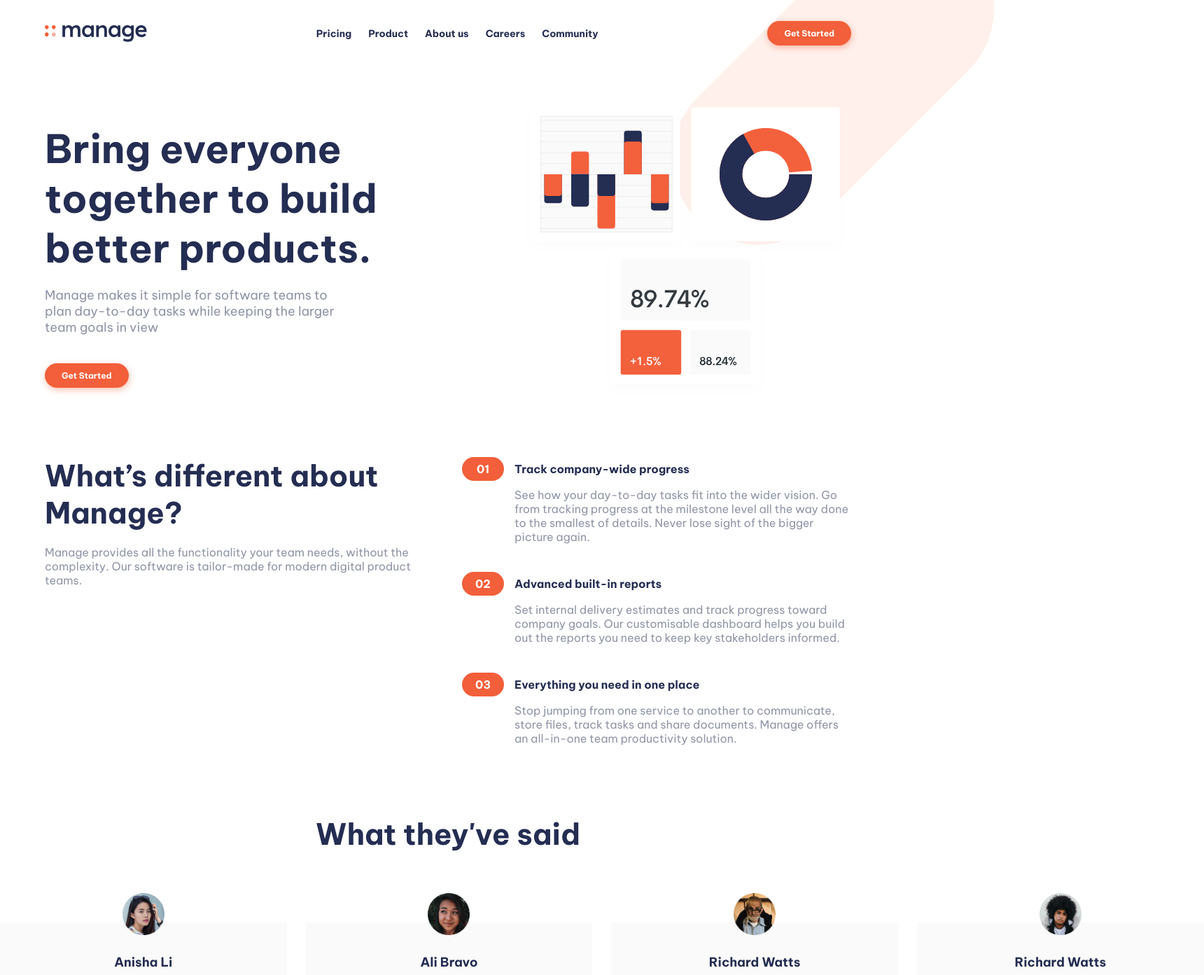
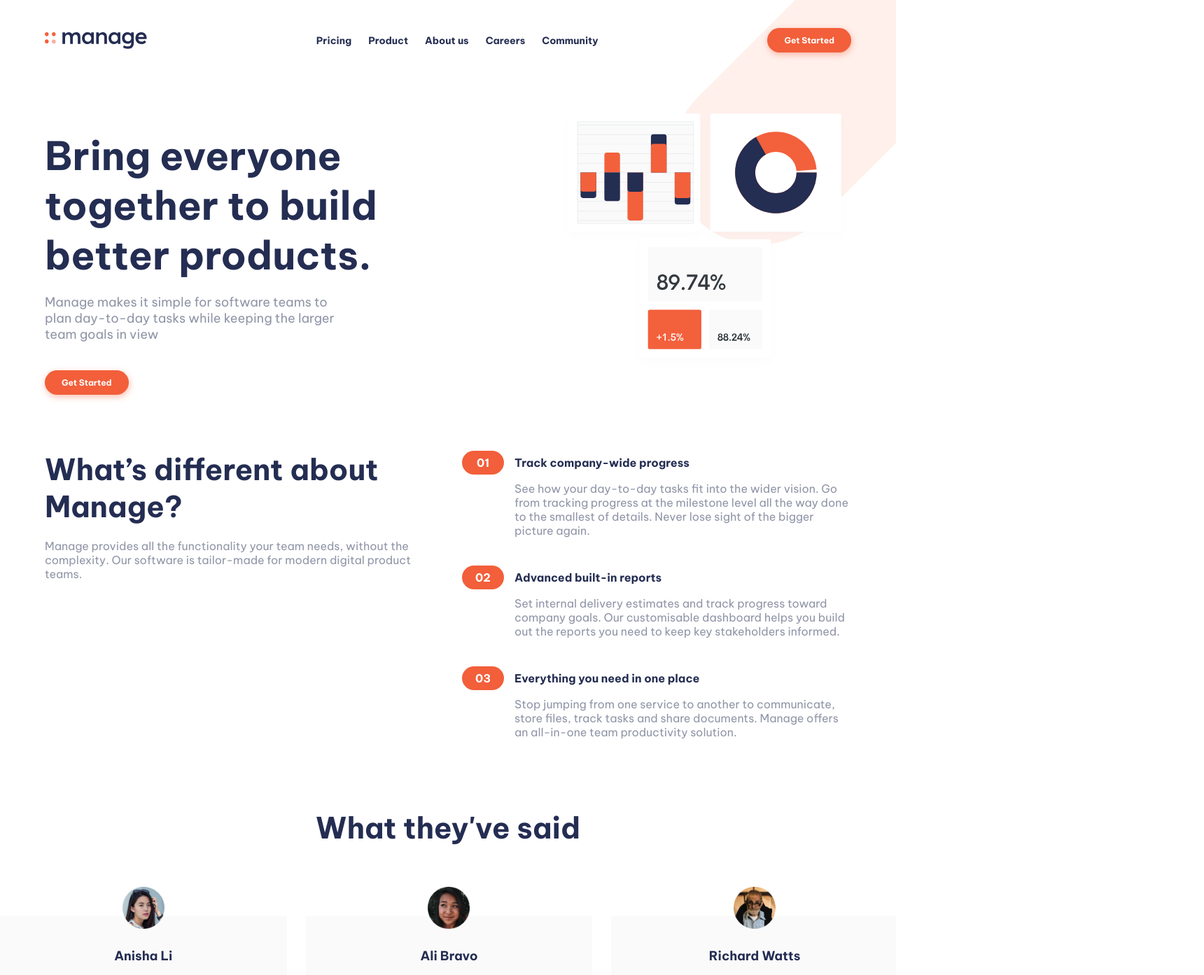
Before and after one commit to Luisgustavom1/Manage-challenge-hub, a React (Vite) app: page / in a window 1280 px wide. Shown: the top 1393 px of the page at 70% size, 1720 px wide, since content can reach past the window. Built offline with nearby package versions, Linux system fonts and the light colour scheme.

Commit message:
swiper changes

```diff
--- a/src/Components/Depositions/styles.scss
+++ b/src/Components/Depositions/styles.scss
@@ -1,6 +1,7 @@
 .container-depositions {
   text-align: center;
   margin: 100px 0;
+  overflow-x: hidden;
 }
 
 @media (max-width: 375px) {
--- a/src/Components/Header/styles.scss
+++ b/src/Components/Header/styles.scss
@@ -7,7 +7,7 @@
     align-items: center;
     justify-content: space-between;
     margin: 0 auto;
-    padding-top: 30px;
+    padding-top: 40px;
     position: relative;
   }
 }
--- a/src/Components/Introduction/styles.scss
+++ b/src/Components/Introduction/styles.scss
@@ -15,7 +15,7 @@
   }
 
   .illustration-charts {
-    width: 85%;
+    width: 75%;
     min-width: 325px;
     margin-left: auto;
   }
--- a/src/Components/Swipper/index.tsx
+++ b/src/Components/Swipper/index.tsx
@@ -24,7 +24,17 @@ export default function Swipper({ cards }: ISwapperProps) {
 
   return (
     <Swiper
-      slidesPerView={Math.trunc(viewportWidth / 375)}
+      slidesPerView={(() => {
+        if (viewportWidth > 375) {
+          const slides = Math.trunc(viewportWidth / 375);
+          if (slides > 3) {
+            return 3;
+          }
+
+          return slides;
+        }
+        return 1;
+      })()}
       spaceBetween={30}
       pagination={{
         clickable: true,
--- a/src/Components/Swipper/styles.scss
+++ b/src/Components/Swipper/styles.scss
@@ -15,7 +15,7 @@
   }
 }
 
-@media (max-width: 375px) {
+@media (max-width: 376px) {
   .swiper-pagination-bullet {
     opacity: 1;
     top: 40px;
```
